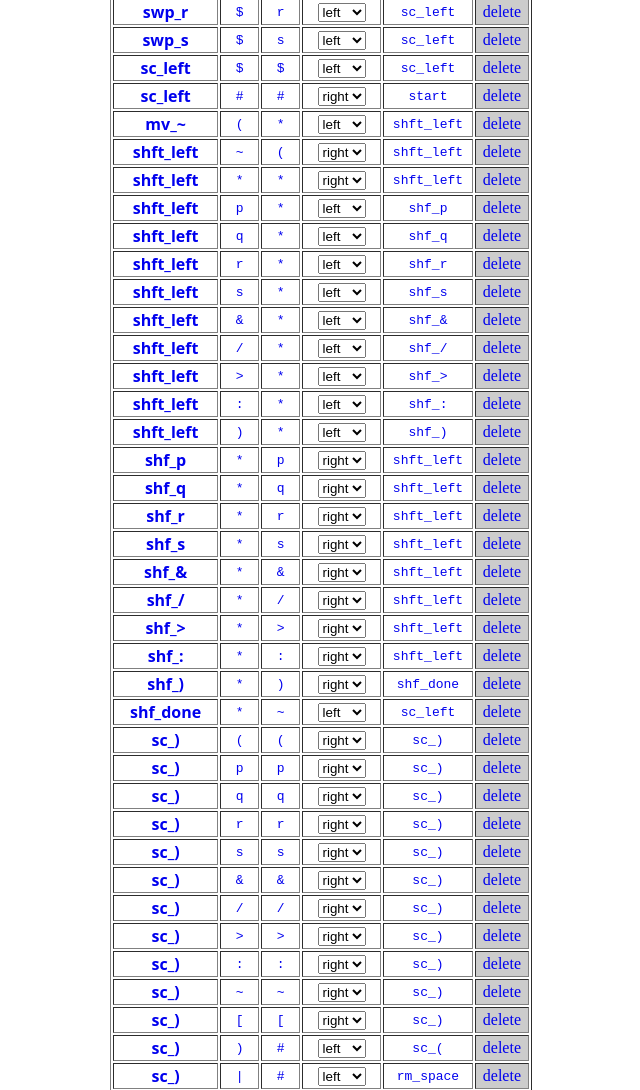
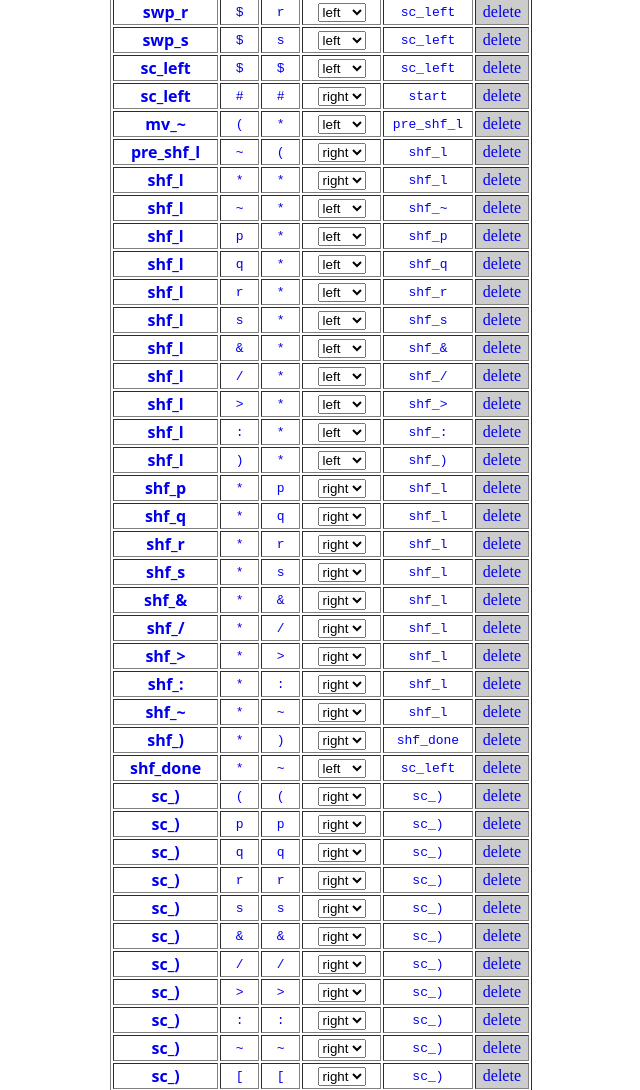
Before and after one commit to josherich/logic-turing-machine, a plain HTML site: page index.html in a window 1280 px wide. Shown: the part 1390-2480 px from the top of the page, without its empty margins (319-959 px from the left). Drawn offline with Linux system fonts and the light colour scheme.

Commit message:
fix(*): recursive transform ~

```diff
--- a/index.html
+++ b/index.html
@@ -10,6 +10,7 @@
     <script language="Javascript" src="./strings.js"></script>
     <script language="Javascript" src="./prop-logic-tm.js"></script>
     <script language="Javascript" src="./prog-5.js"></script>
+    <script language="Javascript" src="./prop-logic-tm-test.js"></script>
 </head>
 
 <body>
@@ -32,7 +33,6 @@
             <option value="3">binary adder</option>
             <option value="4">polish notation copier</option>
             <option value="5">propositional logic proof 1</option>
-            <option value="6">propositional logic proof 2</option>
         </select>
     </div>
     <br />
@@ -53,6 +53,7 @@
 </body>
 <script>
 drawMachine()
+loadProgramMenu()
 loadProgram(5)
 </script>
 
--- a/prog-5.js
+++ b/prog-5.js
@@ -281,28 +281,30 @@ function transform_negate() {
         ["sc_left", "$", "$", left, "sc_left"],
         ["sc_left", "#", "#", right, 'start'],
 
-        ["mv_~", "(", "*", left, "shft_left"],
-        ["shft_left", "~", "(", right, "shft_left"],
-        ["shft_left", "*", "*", right, "shft_left"],
+        ["mv_~", "(", "*", left, "pre_shf_l"],
+        ["pre_shf_l", "~", "(", right, "shf_l"],
 
-        ["shft_left", "p", "*", left, "shf_p"],
-        ["shft_left", "q", "*", left, "shf_q"],
-        ["shft_left", "r", "*", left, "shf_r"],
-        ["shft_left", "s", "*", left, "shf_s"],
-        ["shft_left", "&", "*", left, "shf_&"],
-        ["shft_left", "/", "*", left, "shf_/"],
-        ["shft_left", ">", "*", left, "shf_>"],
-        ["shft_left", ":", "*", left, "shf_:"],
-        ["shft_left", ")", "*", left, "shf_)"],
+        ["shf_l", "*", "*", right, "shf_l"],
+        ["shf_l", "~", "*", left, "shf_~"],
+        ["shf_l", "p", "*", left, "shf_p"],
+        ["shf_l", "q", "*", left, "shf_q"],
+        ["shf_l", "r", "*", left, "shf_r"],
+        ["shf_l", "s", "*", left, "shf_s"],
+        ["shf_l", "&", "*", left, "shf_&"],
+        ["shf_l", "/", "*", left, "shf_/"],
+        ["shf_l", ">", "*", left, "shf_>"],
+        ["shf_l", ":", "*", left, "shf_:"],
+        ["shf_l", ")", "*", left, "shf_)"],
 
-        ["shf_p", "*", "p", right, "shft_left"],
-        ["shf_q", "*", "q", right, "shft_left"],
-        ["shf_r", "*", "r", right, "shft_left"],
-        ["shf_s", "*", "s", right, "shft_left"],
-        ["shf_&", "*", "&", right, "shft_left"],
-        ["shf_/", "*", "/", right, "shft_left"],
-        ["shf_>", "*", ">", right, "shft_left"],
-        ["shf_:", "*", ":", right, "shft_left"],
+        ["shf_p", "*", "p", right, "shf_l"],
+        ["shf_q", "*", "q", right, "shf_l"],
+        ["shf_r", "*", "r", right, "shf_l"],
+        ["shf_s", "*", "s", right, "shf_l"],
+        ["shf_&", "*", "&", right, "shf_l"],
+        ["shf_/", "*", "/", right, "shf_l"],
+        ["shf_>", "*", ">", right, "shf_l"],
+        ["shf_:", "*", ":", right, "shf_l"],
+        ["shf_~", "*", "~", right, "shf_l"],
         ["shf_)", "*", ")", right, "shf_done"],
 
         ["shf_done", "*", "~", left, "sc_left"],
@@ -440,9 +442,3 @@ function generateWrite(read, write) {
 
 programs[5] = program5;
 tapes[5] = "(p&~~p):(~~p&p)".split('')
-// tapes[5] = "((~p>q)/~(p&q)):(r&(p>s))".split('')
-// tapes[5] = "~~p:p".split('')
-// tapes[5] = "(p&p):p".split('')
-// tapes[5] = "(p&q):(q&p)".split('')
-// tapes[5] = "p:~~p".split('')
-// tapes[5] = "p:p".split('')
--- a/prop-logic-tm-test.js
+++ b/prop-logic-tm-test.js
@@ -1,5 +1,21 @@
 var cases = [
-  "((~p>q):~(p&q))",
-  "((p&~~p):(~~p&p))",
-  "((~p>q)/~(p&q)):(r&(p>s))"
+  "(~p>q):~(p&q)",
+  "(p&~~p):(~~p&p)",
+  "(~p>q)/~(p&q):r&(p>s)",
+  "(p/q):~(~p&~q)",
+  "p:~~p",
+  "p:p"
 ];
+
+cases.map(function(_case, i) {
+  programs[5 + i + 1] = programs[5];
+  tapes[5 + i + 1] = _case.split('');
+});
+
+// tapes[5] = "((~p>q)/~(p&q)):(r&(p>s))".split('')
+// tapes[5] = "~~p:p".split('')
+// tapes[5] = "(p&p):p".split('')
+// tapes[5] = "(p&q):(q&p)".split('')
+// tapes[5] = "p:~~p".split('')
+// tapes[5] = "p:p".split('')
+// tapes[5] = "(p/q):~(~p&~q)".split('')
--- a/prop-logic-tm.js
+++ b/prop-logic-tm.js
@@ -583,3 +583,14 @@ function loadProgram(prognum) {
     if (tapes[prognum][i] != null) addLink(document.getElementById("t" + (i + 1)), tapes[prognum][i])
   }
 }
+
+function loadProgramMenu() {
+  var select = document.getElementById('programmenu');
+  tapes.map(function(tape, idx) {
+    if (idx < 6) return null;
+    var option = document.createElement('option');
+    option.value = idx;
+    option.textContent = tape.join('');
+    select.appendChild(option);
+  });
+}
```
